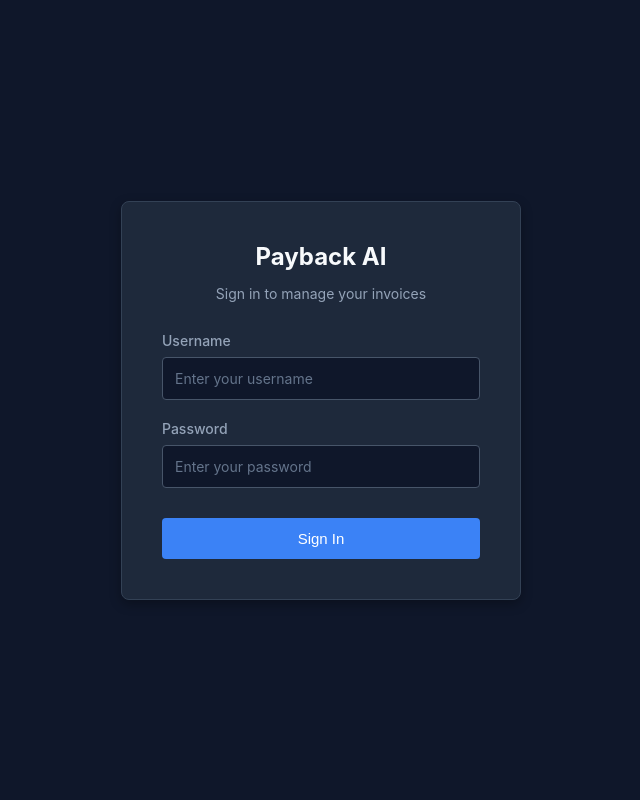
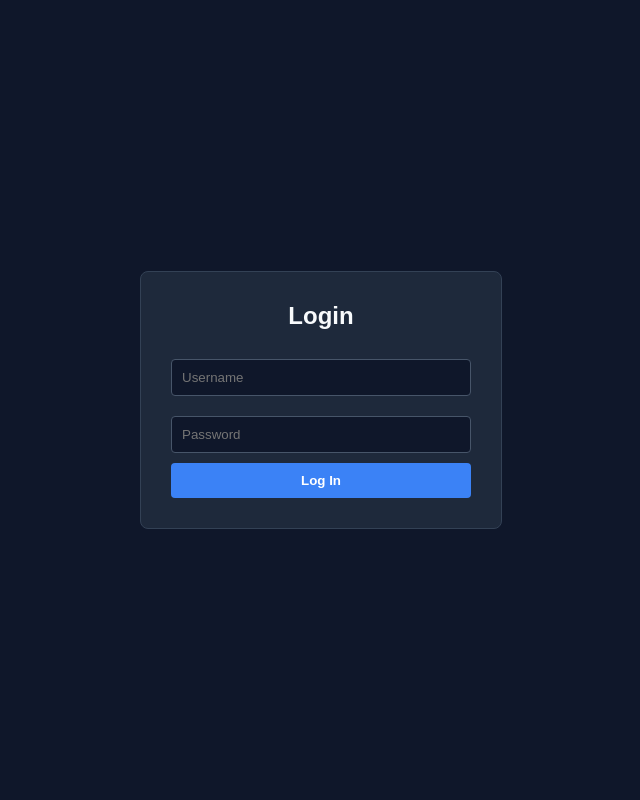
Before and after one commit to ajcrewz2003/Payback-ai, a FastAPI app: page /login in a window 1280 px wide. Shown: the whole page, without its empty margins (319-959 px from the left). Run offline with FastAPI, Linux system fonts and the light colour scheme.

Commit message:
feat: add login.html template

```diff
--- a/templates/login.html
+++ b/templates/login.html
@@ -2,119 +2,26 @@
 <html lang="en">
 <head>
     <meta charset="UTF-8">
-    <meta name="viewport" content="width=device-width, initial-scale=1.0">
     <title>Login - Payback AI</title>
     <style>
-        body {
-            font-family: -apple-system, BlinkMacSystemFont, "Segoe UI", Roboto, "Helvetica Neue", Arial, sans-serif;
-            background-color: #0f172a;
-            color: #f8fafc;
-            margin: 0;
-            padding: 0;
-            display: flex;
-            justify-content: center;
-            align-items: center;
-            height: 100vh;
-        }
-        .login-card {
-            background: #1e293b;
-            padding: 40px;
-            border-radius: 8px;
-            box-shadow: 0 4px 12px rgba(0,0,0,0.3);
-            border: 1px solid #334155;
-            width: 100%;
-            max-width: 400px;
-            box-sizing: border-box;
-        }
-        h2 {
-            margin-top: 0;
-            margin-bottom: 10px;
-            color: #f8fafc;
-            text-align: center;
-        }
-        p.subtitle {
-            text-align: center;
-            color: #94a3b8;
-            font-size: 14px;
-            margin-bottom: 30px;
-        }
-        .form-group {
-            margin-bottom: 20px;
-        }
-        label {
-            display: block;
-            margin-bottom: 8px;
-            font-size: 14px;
-            color: #94a3b8;
-            font-weight: 500;
-        }
-        input[type="text"],
-        input[type="password"] {
-            width: 100%;
-            padding: 12px;
-            background: #0f172a;
-            border: 1px solid #475569;
-            color: #f8fafc;
-            border-radius: 4px;
-            box-sizing: border-box;
-            font-family: inherit;
-            font-size: 14px;
-        }
-        input[type="text"]:focus,
-        input[type="password"]:focus {
-            outline: none;
-            border-color: #3b82f6;
-        }
-        input::placeholder {
-            color: #64748b;
-        }
-        button {
-            width: 100%;
-            background: #3b82f6;
-            color: white;
-            border: none;
-            padding: 12px;
-            border-radius: 4px;
-            cursor: pointer;
-            font-weight: 500;
-            font-size: 15px;
-            margin-top: 10px;
-        }
-        button:hover {
-            background: #2563eb;
-        }
-        .error-message {
-            background: #450a0a;
-            border: 1px solid #7f1d1d;
-            color: #f87171;
-            padding: 10px;
-            border-radius: 4px;
-            font-size: 13px;
-            margin-bottom: 20px;
-            text-align: center;
-        }
+        body { font-family: sans-serif; background: #0f172a; color: #f8fafc; display: flex; justify-content: center; align-items: center; height: 100vh; margin: 0; }
+        .login-box { background: #1e293b; padding: 30px; border-radius: 8px; border: 1px solid #334155; width: 300px; }
+        input { width: 100%; padding: 10px; margin: 10px 0; background: #0f172a; border: 1px solid #475569; color: white; border-radius: 4px; box-sizing: border-box; }
+        button { width: 100%; padding: 10px; background: #3b82f6; color: white; border: none; border-radius: 4px; cursor: pointer; font-weight: bold; }
+        button:hover { background: #2563eb; }
+        .error { color: #f87171; font-size: 13px; text-align: center; }
     </style>
 </head>
 <body>
-    <div class="login-card">
-        <h2>Payback AI</h2>
-        <p class="subtitle">Sign in to manage your invoices</p>
-
-        <!-- Optional Error Message block if your backend passes an error -->
+    <div class="login-box">
+        <h2 style="margin-top:0; text-align:center;">Login</h2>
         {% if error %}
-        <div class="error-message">{{ error }}</div>
+        <div class="error">{{ error }}</div>
         {% endif %}
-
-        <form action="/login" method="POST">
-            <div class="form-group">
-                <label for="username">Username</label>
-                <input type="text" id="username" name="username" placeholder="Enter your username" required>
-            </div>
-            <div class="form-group">
-                <label for="password">Password</label>
-                <input type="password" id="password" name="password" placeholder="Enter your password" required>
-            </div>
-            <button type="submit">Sign In</button>
+        <form method="POST" action="/login">
+            <input type="text" name="username" placeholder="Username" required>
+            <input type="password" name="password" placeholder="Password" required>
+            <button type="submit">Log In</button>
         </form>
     </div>
 </body>
```
